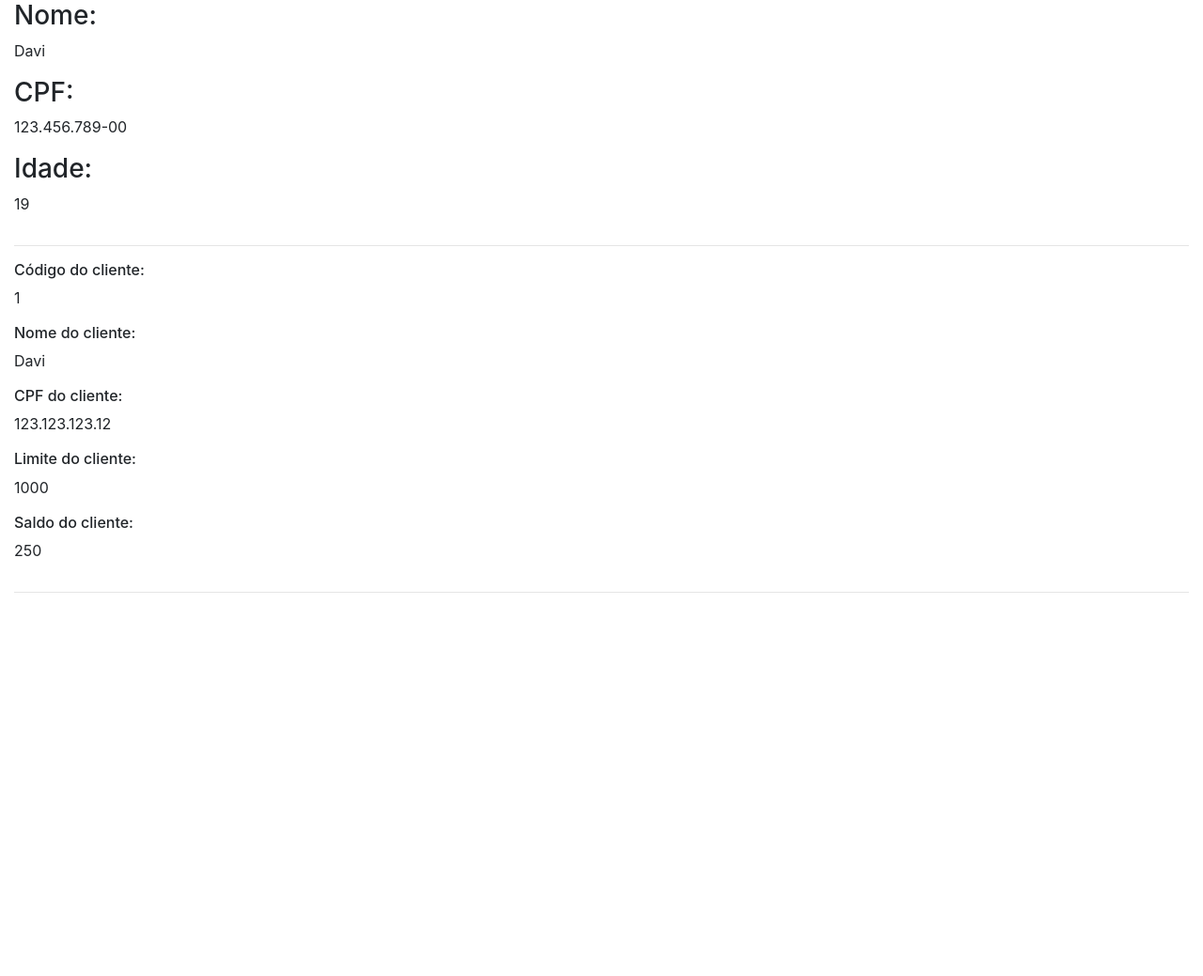
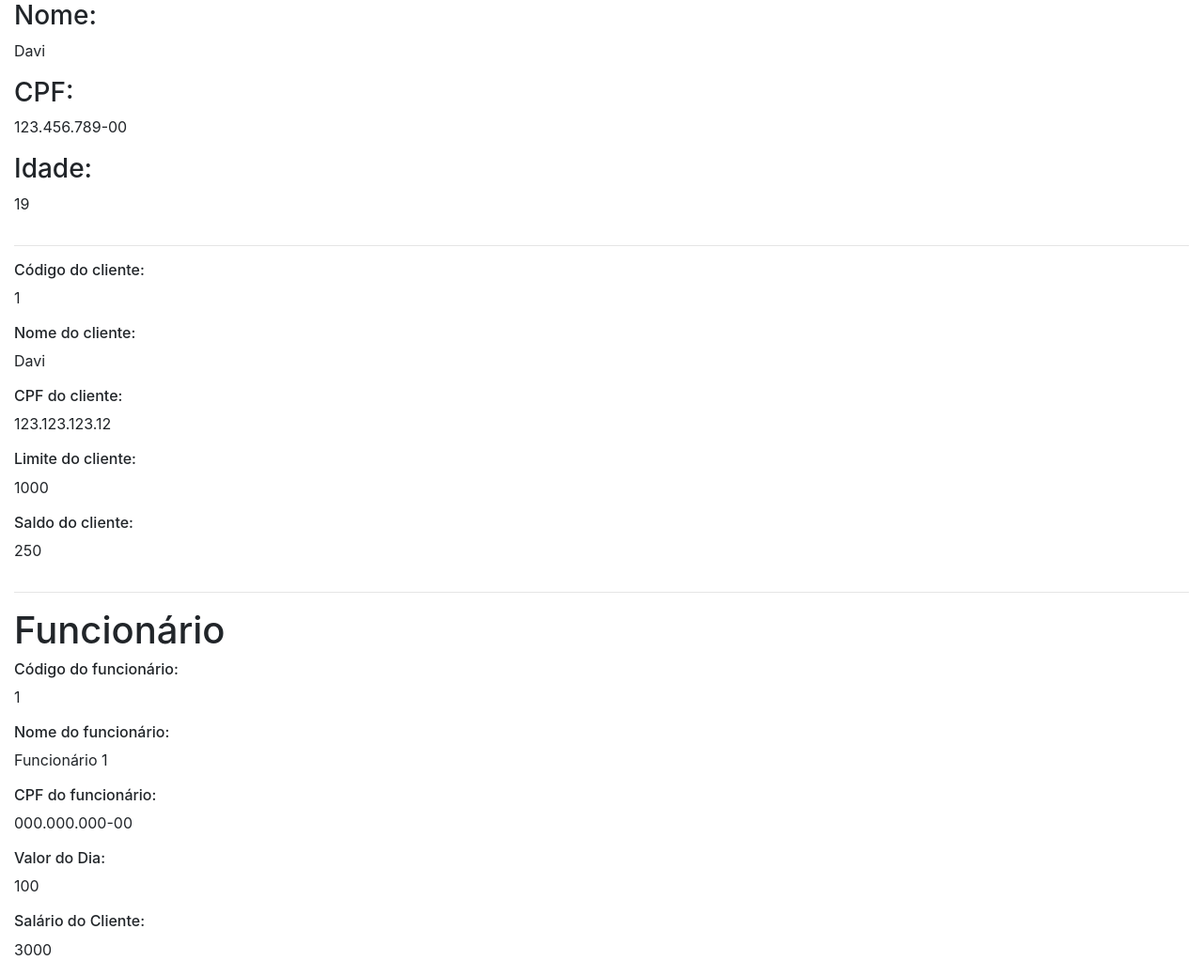
Before and after one commit to daviskooo/retorno-typescript, a website: page app/index.html in a window 1280 px wide. Shown: the whole page at 94% size. Before the commit the page ends 800 px from the top, so only its background shows below. Drawn offline with nearby package versions, Linux system fonts and the light colour scheme.

Commit message:
Implementado o script de funcionário e vizualização.

```diff
--- a/app/implement.js
+++ b/app/implement.js
@@ -21,4 +21,9 @@ var enterprise;
     f.setAge(20);
     f.setIdEmployee(1);
     f.setDayValue(100);
+    document.getElementById("employeeId").textContent = f.getIdEmployee().toString();
+    document.getElementById("dayValue").textContent = f.getDayValue();
+    document.getElementById("salary").textContent = f.SalaryCalc();
+    document.getElementById("employeeName").textContent = f.getName();
+    document.getElementById("employeeCpf").textContent = f.getCpf();
 })(enterprise || (enterprise = {}));
--- a/app/implement.ts
+++ b/app/implement.ts
@@ -23,4 +23,10 @@ namespace enterprise {
     f.setAge(20);
     f.setIdEmployee(1);
     f.setDayValue(100);
+
+    document.getElementById("employeeId").textContent = f.getIdEmployee().toString();
+    document.getElementById("dayValue").textContent = f.getDayValue();
+    document.getElementById("salary").textContent = f.SalaryCalc();
+    document.getElementById("employeeName").textContent = f.getName();
+    document.getElementById("employeeCpf").textContent = f.getCpf();
 }
--- a/app/index.html
+++ b/app/index.html
@@ -57,9 +57,41 @@
                 </div>
             </div>
             <hr></hr>
+            <h1>Funcionário</h1>
+            <div class="row">
+                <div class="col-md-12">
+                    <h6>Código do funcionário:</h6>
+                    <p id="employeeId"></p>
+                </div>
+            </div>
+            <div class="row">
+                <div class="col-md-12">
+                    <h6>Nome do funcionário:</h6>
+                    <p id="employeeName"></p>
+                </div>
+            </div>
+            <div class="row">
+                <div class="col-md-12">
+                    <h6>CPF do funcionário:</h6>
+                    <p id="employeeCpf"></p>
+                </div>
+            </div>
+            <div class="row">
+                <div class="col-md-12">
+                    <h6>Valor do Dia:</h6>
+                    <p id="dayValue"></p>
+                </div>
+            </div>
+            <div class="row">
+                <div class="col-md-12">
+                    <h6>Salário do Cliente:</h6>
+                    <p id="salary"></p>
+                </div>
+            </div>
         </div>
         <script src="people.js"></script>
         <script src="customer.js"></script>
+        <script src="employee.js"></script>
         <script src="implement.js"></script>
         <script src="https://code.jquery.com/jquery-3.4.1.slim.min.js" integrity="sha384-J6qa4849blE2+poT4WnyKhv5vZF5SrPo0iEjwBvKU7imGFAV0wwj1yYfoRSJoZ+n" crossorigin="anonymous"></script>
         <script src="https://cdn.jsdelivr.net/npm/popper.js@1.16.0/dist/umd/popper.min.js" integrity="sha384-Q6E9RHvbIyZFJoft+2mJbHaEWldlvI9IOYy5n3zV9zzTtmI3UksdQRVvoxMfooAo" crossorigin="anonymous"></script>
```
